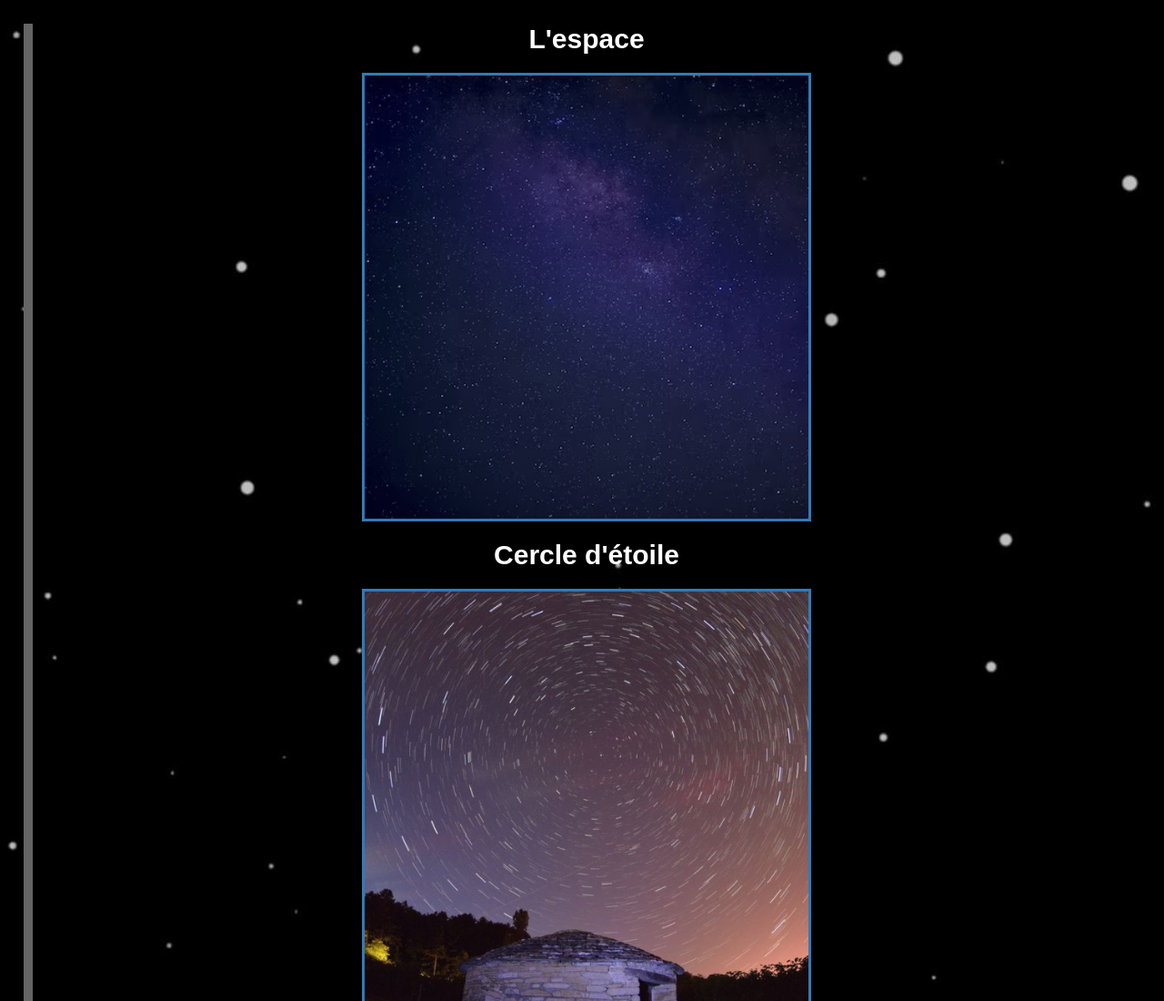
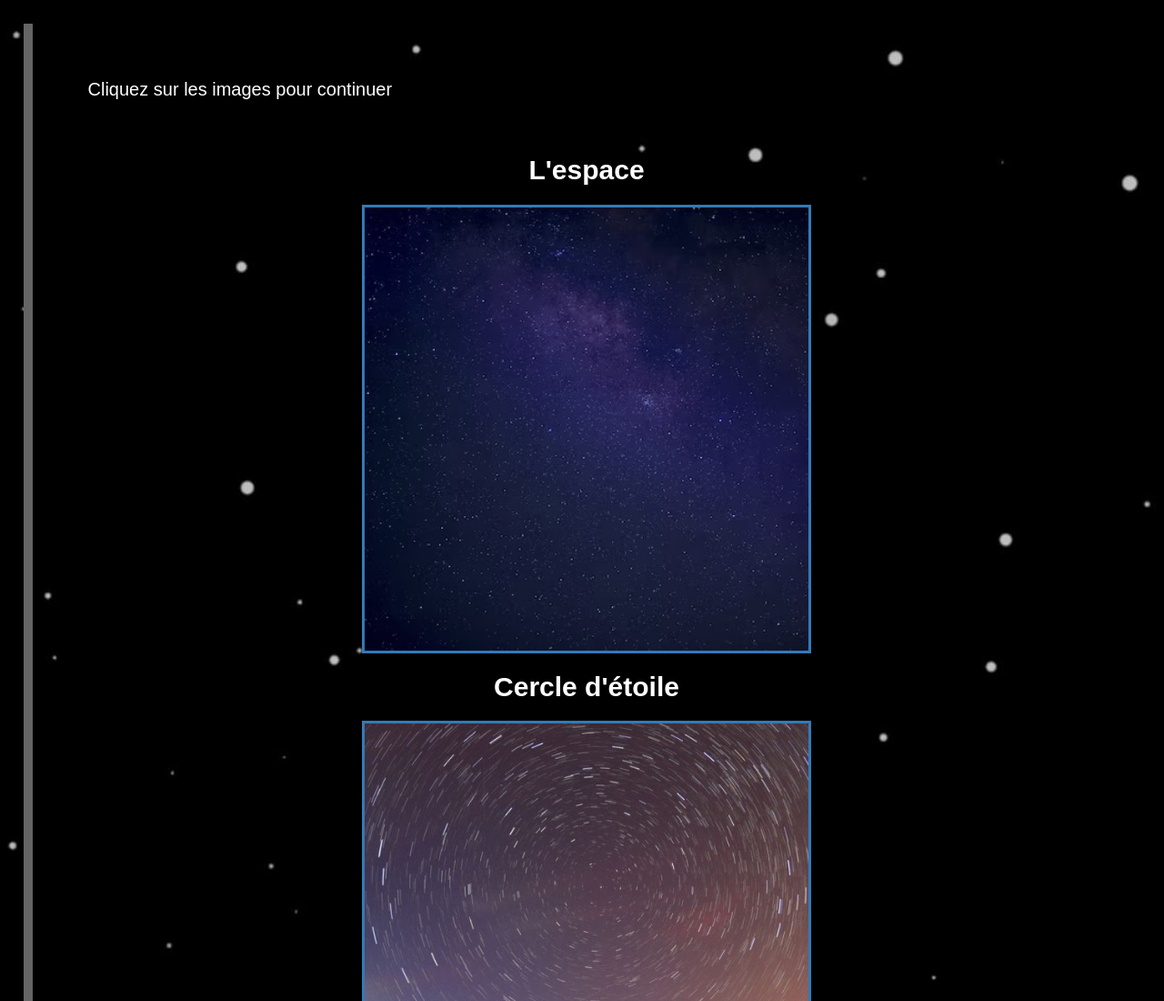
Before and after one commit to paolodubois/paolodubois.github.io, a plain HTML site: page Plusloin.html in a window 1280 px wide. Shown: the top 1100 px of the page at 91% size. Drawn offline with Linux system fonts and the light colour scheme.

Commit message:
Update Plusloin.html

```diff
--- a/Plusloin.html
+++ b/Plusloin.html
@@ -7,6 +7,9 @@
 
 <html>
 <body class="vertical-line">
+  <p class="Indic">
+    Cliquez sur les images pour continuer
+  </p>
   <h1>
      L'espace
   </h1>
```
